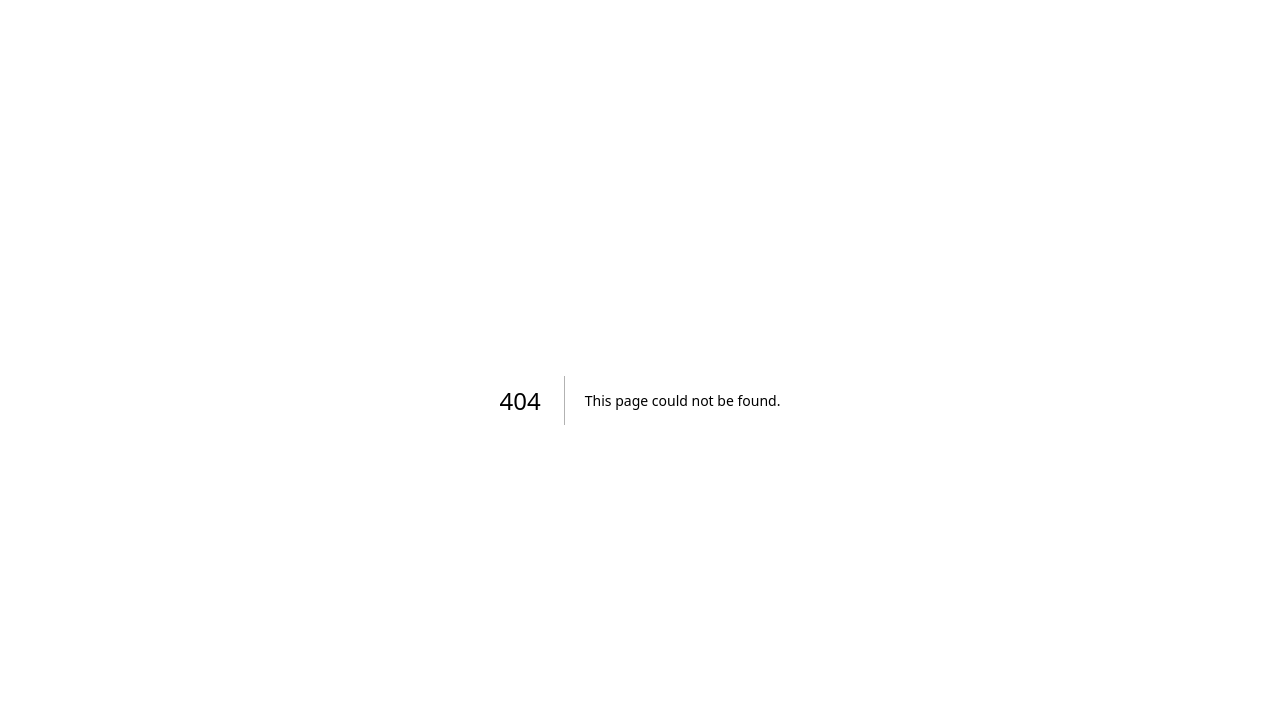
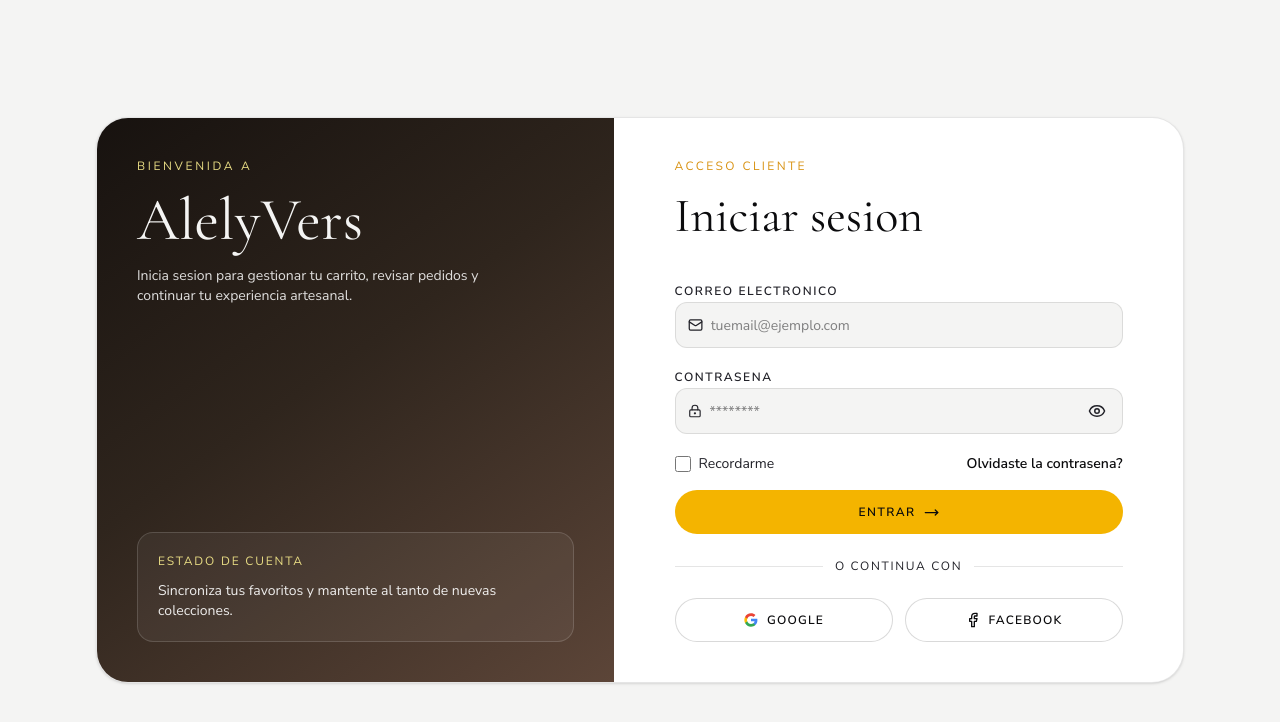
Before and after one commit to SamuelSanchez17/alelyvers-web, a Next.js app: page /login in a window 1280 px wide. Before the commit this address had no page. Shown: the top 722 px of the page. Built offline with nearby package versions, Linux system fonts and the light colour scheme.

Commit message:
feat: add forgot password and login pages with basic layout and functionality

```diff
--- /dev/null
+++ b/src/app/(auth)/forgot-password/page.tsx
@@ -0,0 +1,5 @@
+import { ForgotPasswordPage } from "@/domains/customer/ui/forgot-password-page";
+
+export default function ForgotPasswordRoutePage() {
+  return <ForgotPasswordPage />;
+}
--- /dev/null
+++ b/src/app/(auth)/login/page.tsx
@@ -0,0 +1,5 @@
+import { LoginPage } from "@/domains/customer/ui/login-page";
+
+export default function LoginRoutePage() {
+  return <LoginPage />;
+}
--- /dev/null
+++ b/src/domains/customer/ui/forgot-password-page.tsx
@@ -0,0 +1,32 @@
+import Link from "next/link";
+
+export function ForgotPasswordPage() {
+  return (
+    <main className="mx-auto flex w-full max-w-3xl flex-1 items-center px-5 py-16 md:px-8">
+      <section className="w-full rounded-3xl border border-black/10 bg-white p-8 shadow-sm md:p-10">
+        <p className="text-xs uppercase tracking-[0.2em] text-[var(--brand-honey-amber)]">
+          Recuperacion de acceso
+        </p>
+        <h1 className="mt-4 font-display text-5xl leading-tight">Olvidaste tu contrasena</h1>
+        <p className="mt-4 max-w-2xl text-[var(--brand-ink-700)]">
+          Conectar esta vista con Supabase para enviar un correo de recuperacion.
+          Por ahora, esta pagina funciona como placeholder.
+        </p>
+        <div className="mt-8 flex flex-wrap gap-3">
+          <Link
+            href="/login"
+            className="rounded-full bg-[var(--brand-ink-900)] px-6 py-3 text-xs font-semibold uppercase tracking-[0.12em] text-[var(--brand-mist-50)]"
+          >
+            Volver al login
+          </Link>
+          <Link
+            href="/"
+            className="rounded-full border border-black/15 px-6 py-3 text-xs font-semibold uppercase tracking-[0.12em]"
+          >
+            Ir al inicio
+          </Link>
+        </div>
+      </section>
+    </main>
+  );
+}
--- /dev/null
+++ b/src/domains/customer/ui/login-page.tsx
@@ -0,0 +1,133 @@
+"use client";
+
+import Link from "next/link";
+import { useState } from "react";
+import { Eye, EyeOff, Facebook, LockKeyhole, Mail, MoveRight } from "lucide-react";
+
+export function LoginPage() {
+  const [showPassword, setShowPassword] = useState(false);
+
+  return (
+    <main className="mx-auto flex w-full max-w-6xl flex-1 items-center px-5 py-12 md:px-8 md:py-16">
+      <section className="grid w-full overflow-hidden rounded-[2rem] border border-black/10 bg-white shadow-sm md:grid-cols-[1fr_1.1fr]">
+        <aside className="relative flex flex-col justify-between gap-10 bg-[linear-gradient(145deg,#17120f_0%,#2f251d_45%,#5c4538_100%)] p-8 text-[var(--brand-mist-50)] md:p-10">
+          <div>
+            <p className="text-xs uppercase tracking-[0.22em] text-[var(--brand-wave-cream)]">Bienvenida a</p>
+            <h1 className="mt-4 font-display text-6xl leading-none">AlelyVers</h1>
+            <p className="mt-4 max-w-sm text-sm text-white/85">
+              Inicia sesion para gestionar tu carrito, revisar pedidos y continuar tu experiencia artesanal.
+            </p>
+          </div>
+
+          <div className="rounded-2xl border border-white/15 bg-white/5 p-5">
+            <p className="text-xs uppercase tracking-[0.15em] text-[var(--brand-wave-cream)]">Estado de cuenta</p>
+            <p className="mt-3 text-sm text-white/90">Sincroniza tus favoritos y mantente al tanto de nuevas colecciones.</p>
+          </div>
+        </aside>
+
+        <div className="p-8 md:p-10">
+          <div className="mx-auto w-full max-w-md">
+            <p className="text-xs uppercase tracking-[0.2em] text-[var(--brand-honey-amber)]">Acceso cliente</p>
+            <h2 className="mt-3 font-display text-5xl leading-tight text-[var(--brand-ink-900)]">Iniciar sesion</h2>
+
+            <form className="mt-8 space-y-4" action="#">
+              <label className="block space-y-2">
+                <span className="text-xs font-semibold uppercase tracking-[0.13em] text-[var(--brand-ink-700)]">Correo electronico</span>
+                <span className="flex items-center gap-2 rounded-xl border border-black/10 bg-[var(--brand-mist-50)] px-3">
+                  <Mail size={16} className="text-[var(--brand-ink-700)]" />
+                  <input
+                    type="email"
+                    required
+                    placeholder="tuemail@ejemplo.com"
+                    className="h-11 w-full bg-transparent text-sm outline-none"
+                  />
+                </span>
+              </label>
+
+              <label className="block space-y-2">
+                <span className="text-xs font-semibold uppercase tracking-[0.13em] text-[var(--brand-ink-700)]">Contrasena</span>
+                <span className="flex items-center gap-2 rounded-xl border border-black/10 bg-[var(--brand-mist-50)] px-3">
+                  <LockKeyhole size={16} className="text-[var(--brand-ink-700)]" />
+                  <input
+                    type={showPassword ? "text" : "password"}
+                    required
+                    placeholder="********"
+                    className="h-11 w-full bg-transparent text-sm outline-none"
+                  />
+                  <button
+                    type="button"
+                    onClick={() => setShowPassword((prev) => !prev)}
+                    aria-label={showPassword ? "Ocultar contrasena" : "Mostrar contrasena"}
+                    className="rounded-full p-1 text-[var(--brand-ink-700)] transition-colors hover:bg-black/5"
+                  >
+                    {showPassword ? <EyeOff size={18} /> : <Eye size={18} />}
+                  </button>
+                </span>
+              </label>
+
+              <div className="flex items-center justify-between gap-4 pt-1 text-sm">
+                <label className="flex items-center gap-2 text-[var(--brand-ink-700)]">
+                  <input type="checkbox" className="h-4 w-4 rounded border-black/20" />
+                  Recordarme
+                </label>
+                <Link href="/forgot-password" className="font-semibold text-[var(--brand-ink-900)] hover:underline">
+                  Olvidaste la contrasena?
+                </Link>
+              </div>
+
+              <button
+                type="submit"
+                className="inline-flex h-11 w-full items-center justify-center gap-2 rounded-full bg-[var(--brand-candle-gold)] text-xs font-semibold uppercase tracking-[0.12em] text-[var(--brand-ink-900)] transition-transform hover:-translate-y-0.5"
+              >
+                Entrar
+                <MoveRight size={15} />
+              </button>
+            </form>
+
+            <div className="my-6 flex items-center gap-3">
+              <span className="h-px flex-1 bg-black/10" />
+              <span className="text-xs uppercase tracking-[0.14em] text-[var(--brand-ink-700)]">o continua con</span>
+              <span className="h-px flex-1 bg-black/10" />
+            </div>
+
+            <div className="grid gap-3 sm:grid-cols-2">
+              <button
+                type="button"
+                className="inline-flex h-11 items-center justify-center gap-2 rounded-full border border-black/15 bg-white text-xs font-semibold uppercase tracking-[0.1em]"
+              >
+                <svg viewBox="0 0 24 24" width="16" height="16" aria-hidden="true">
+                  <path
+                    d="M21.6 12.23c0-.68-.06-1.33-.18-1.95H12v3.69h5.39a4.61 4.61 0 0 1-2 3.02v2.51h3.23c1.9-1.75 2.98-4.33 2.98-7.27Z"
+                    fill="#4285F4"
+                  />
+                  <path
+                    d="M12 22c2.7 0 4.96-.9 6.62-2.44l-3.23-2.51c-.9.6-2.05.95-3.39.95-2.61 0-4.83-1.76-5.62-4.13H3.06v2.59A9.99 9.99 0 0 0 12 22Z"
+                    fill="#34A853"
+                  />
+                  <path
+                    d="M6.38 13.87A5.99 5.99 0 0 1 6.06 12c0-.65.11-1.28.32-1.87V7.54H3.06A9.99 9.99 0 0 0 2 12c0 1.61.38 3.13 1.06 4.46l3.32-2.59Z"
+                    fill="#FBBC05"
+                  />
+                  <path
+                    d="M12 5.97c1.47 0 2.78.5 3.81 1.47l2.85-2.85C16.95 2.99 14.69 2 12 2A9.99 9.99 0 0 0 3.06 7.54l3.32 2.59C7.17 7.73 9.39 5.97 12 5.97Z"
+                    fill="#EA4335"
+                  />
+                </svg>
+                Google
+              </button>
+
+              <button
+                type="button"
+                className="inline-flex h-11 items-center justify-center gap-2 rounded-full border border-black/15 bg-white text-xs font-semibold uppercase tracking-[0.1em]"
+              >
+                <Facebook size={16} />
+                Facebook
+              </button>
+            </div>
+
+          </div>
+        </div>
+      </section>
+    </main>
+  );
+}
```
